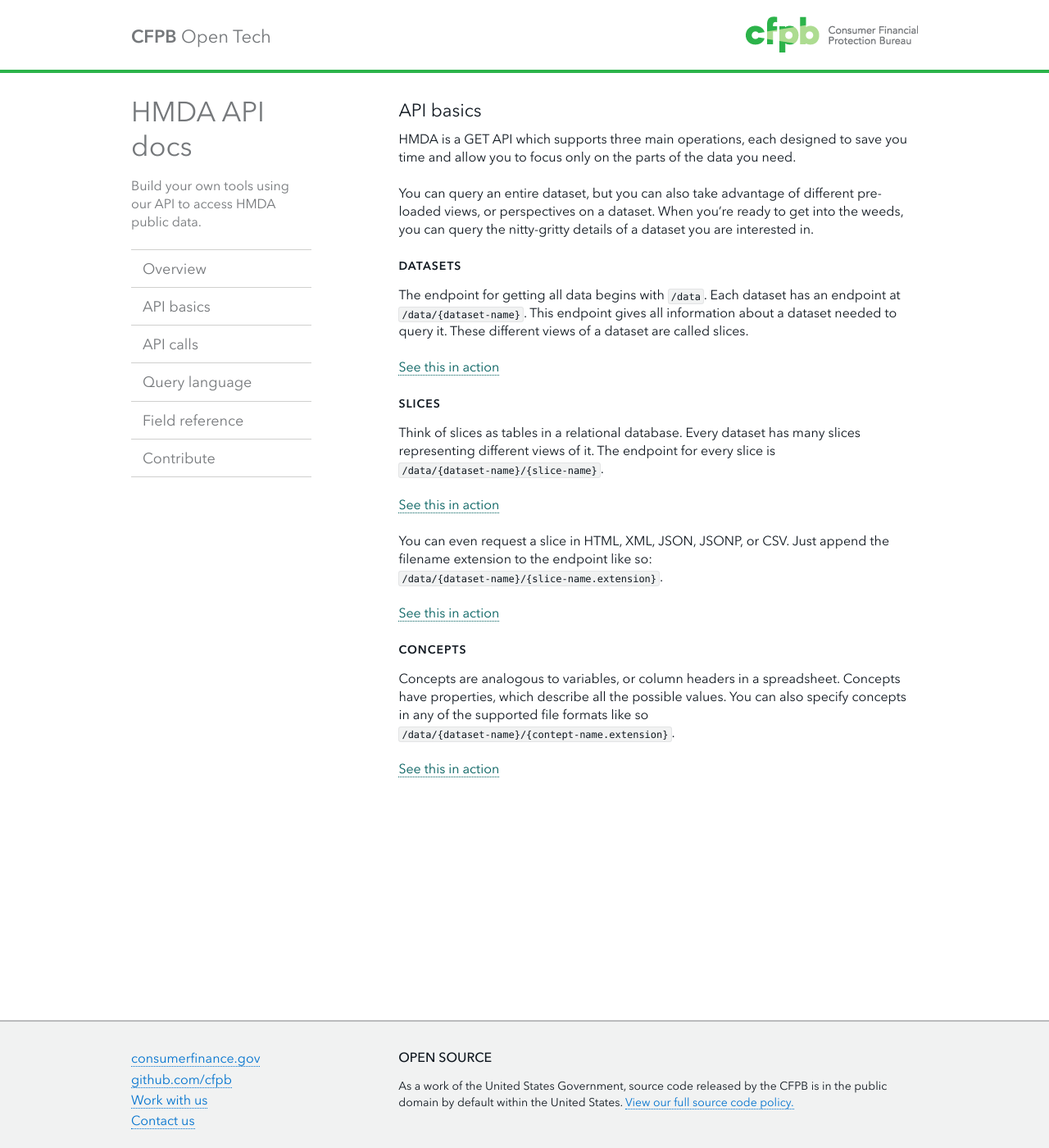
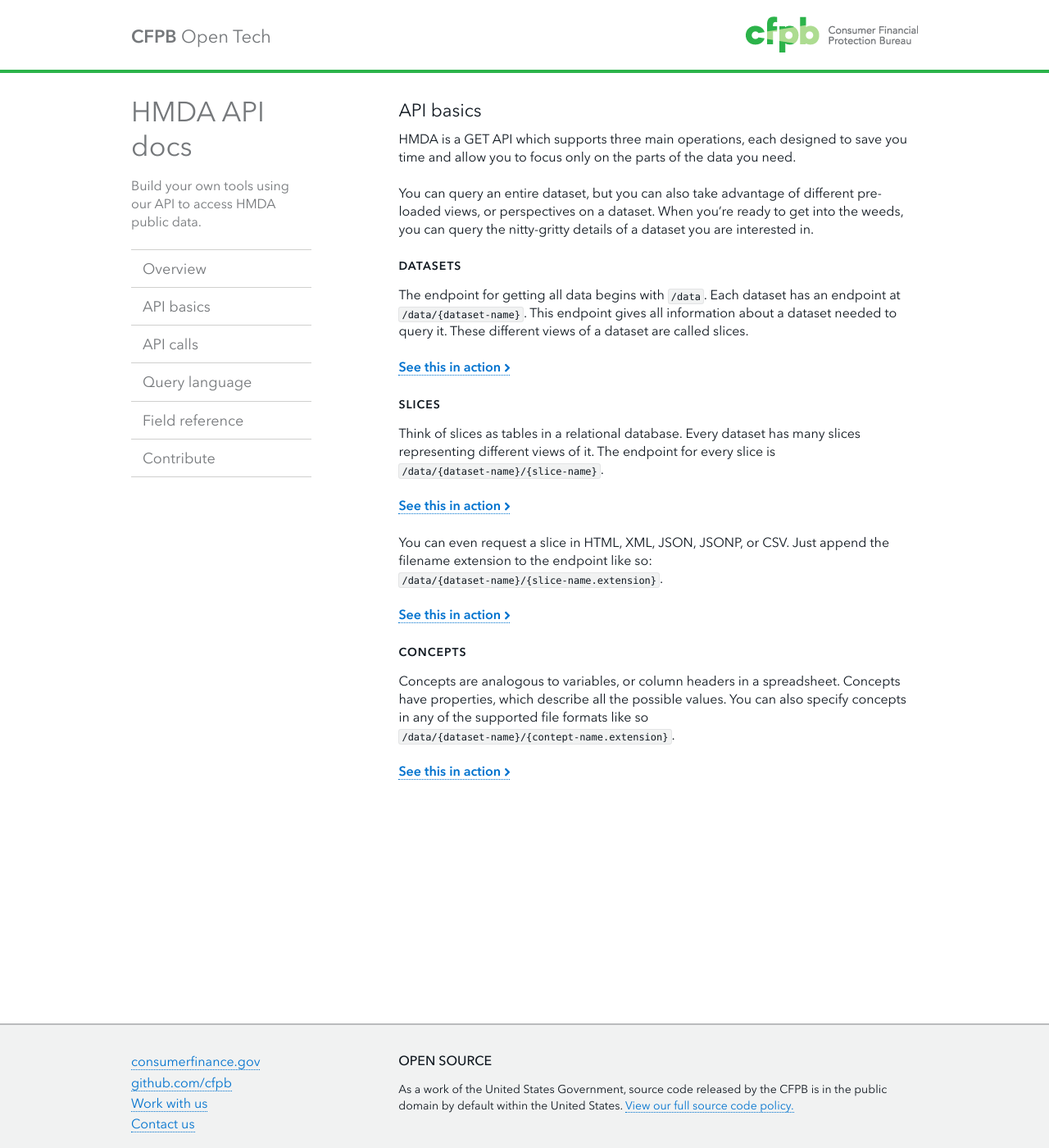
Before and after one commit to cfpb/api, a Jekyll site: the page built from basics.md, in a window 1280 px wide and 1400 px high. Shown: the whole window at 82% size. Built offline with Jekyll 4.4.1, drawn with Linux system fonts in a browser that asks for light colours; Markdown is read by kramdown in place of the engine named in the settings.

Commit message:
added internal-link carets per #37

````diff
--- a/basics.md
+++ b/basics.md
@@ -16,21 +16,21 @@
 The endpoint for getting all data begins with ```/data```. Each dataset has an endpoint at ```/data/{dataset-name}```. This endpoint gives
 all information about a dataset needed to query it. These different views of a dataset are called slices.
 
-[See this in action]()
+<a href="#" class="action-arrow">See this in action <i class="icon-right"> </i></a>
 
 ##### Slices
 Think of slices as tables in a relational database. Every dataset has many slices representing different views of it. The endpoint for
 every slice is ```/data/{dataset-name}/{slice-name}```.
 
-[See this in action]()
+<a href="#" class="action-arrow">See this in action <i class="icon-right"> </i></a>
 
 You can even request a slice in HTML, XML, JSON, JSONP, or CSV. Just append the filename extension to the endpoint like so:
 ```/data/{dataset-name}/{slice-name.extension}```.
 
-[See this in action]()
+<a href="#" class="action-arrow">See this in action <i class="icon-right"> </i></a>
 
 ##### Concepts
 Concepts are analogous to variables, or column headers in a spreadsheet. Concepts have properties, which describe all the possible
 values. You can also specify concepts in any of the supported file formats like so ```/data/{dataset-name}/{contept-name.extension}```.
 
-[See this in action]()
+<a href="#" class="action-arrow">See this in action <i class="icon-right"> </i></a>
--- a/static/css/style.css
+++ b/static/css/style.css
@@ -302,6 +302,29 @@
 
 a.call-to-action {
     font-family: "Avenir Next", Arial, sans-serif;
+}
+
+a.action-arrow {
+    font-family: "Avenir Next Demi", Arial, sans-serif;
+    font-style: normal;
+    font-size: 1em;
+}
+
+a.action-arrow .icon-right {
+    position: relative;
+}
+
+a.action-arrow i {
+    text-decoration: none;
+}
+
+.icon-right:before {
+    content: "\f054";
+    font-family: FontAwesome;
+    font-weight: normal;
+    font-style: normal;
+    -webkit-font-smoothing: antialiased;
+    font-size: .7em;
 }
 
 
````
Also changed, not shown: queries.md (+1 -1 lines).
